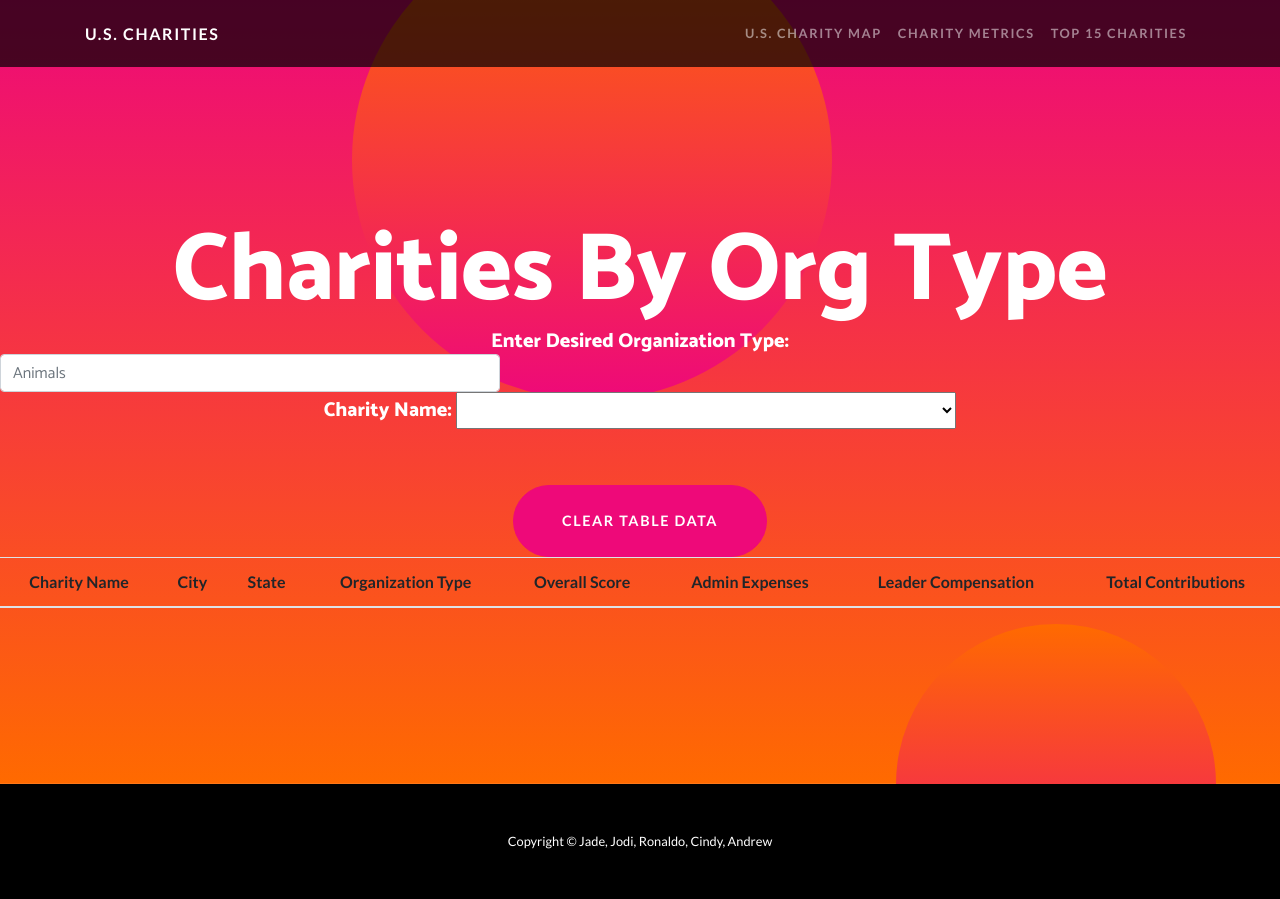
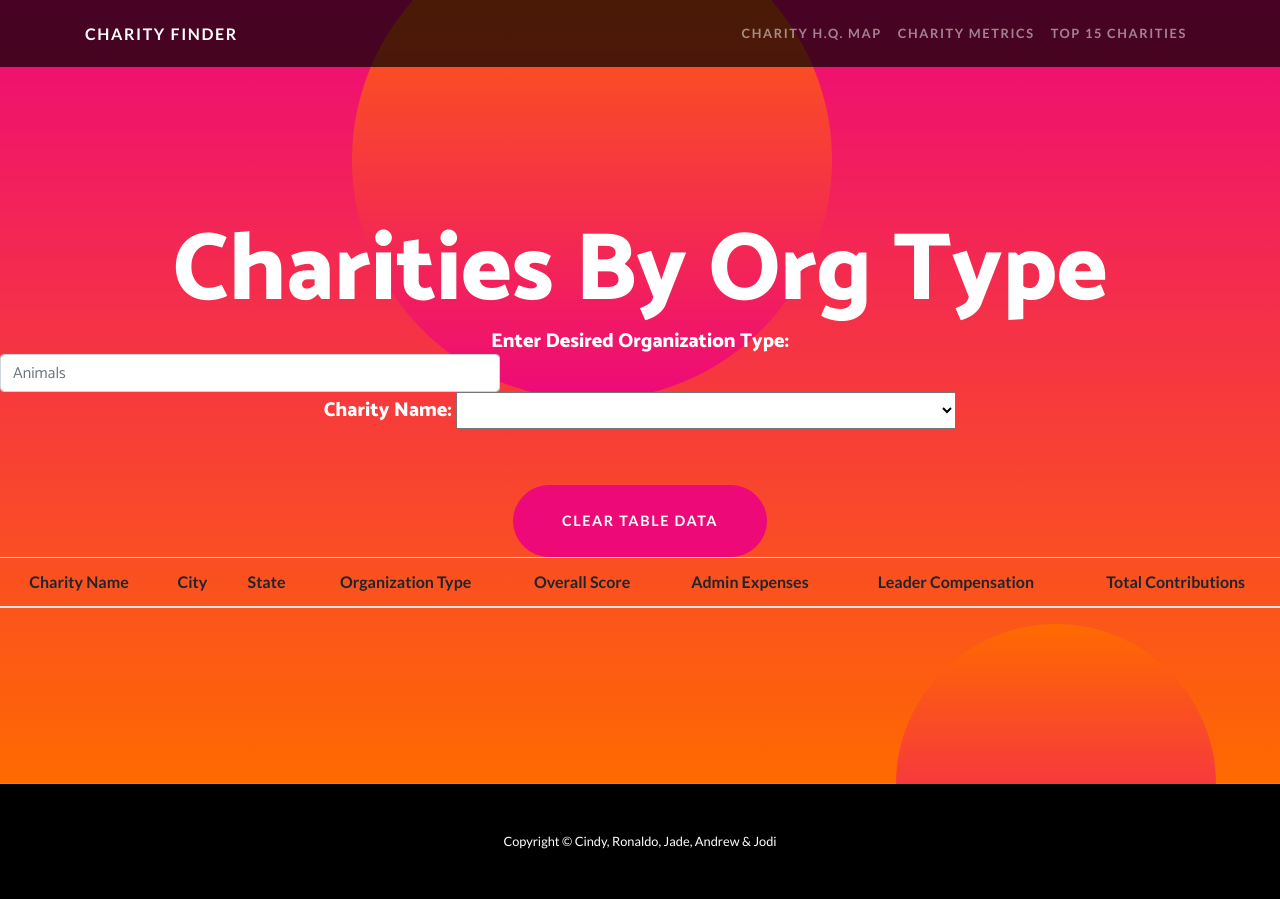
Before and after one commit to cindyreznikov/project2, a Flask app: page /metricspage in a window 1280 px wide. Run offline with Flask 2, Linux system fonts and the light colour scheme; data that the repository does not hold is empty; some libraries are stand-ins or nearby versions.

Commit message:
routes and nav bar for metrics html

```diff
--- a/templates/metrics.html
+++ b/templates/metrics.html
@@ -8,7 +8,7 @@
   <meta name="description" content="">
   <meta name="author" content="">
 
-  <title>U.S. Charities Metrics</title>
+  <title>Charities Metrics</title>
 
   <!-- Bootstrap core CSS -->
   <link href="{{url_for('static',filename='vendor/bootstrap/css/bootstrap.min.css') }}" rel="stylesheet">
@@ -27,14 +27,14 @@
   <!-- Navigation -->
   <nav class="navbar navbar-expand-lg navbar-dark navbar-custom fixed-top">
     <div class="container">
-      <a class="navbar-brand" href="/index">U.S. Charities</a>
+      <a class="navbar-brand" href="/index">Charity Finder</a>
       <button class="navbar-toggler" type="button" data-toggle="collapse" data-target="#navbarResponsive" aria-controls="navbarResponsive" aria-expanded="false" aria-label="Toggle navigation">
         <span class="navbar-toggler-icon"></span>
       </button>
       <div class="collapse navbar-collapse" id="navbarResponsive">
         <ul class="navbar-nav ml-auto">
           <li class="nav-item">
-            <a class="nav-link" href="/usmap">U.S. Charity Map</a>
+            <a class="nav-link" href="/map">Charity H.Q. Map</a>
           </li>
           <li class="nav-item">
             <a class="nav-link" href="/metricspage">Charity Metrics</a>
@@ -98,7 +98,7 @@
   <!-- Footer -->
   <footer class="py-5 bg-black">
     <div class="container">
-      <p class="m-0 text-center text-white small">Copyright &copy; Jade, Jodi, Ronaldo, Cindy, Andrew</p>
+      <p class="m-0 text-center text-white small">Copyright &copy; Cindy, Ronaldo, Jade, Andrew & Jodi</p>
     </div>
     <!-- /.container -->
   </footer>
```
